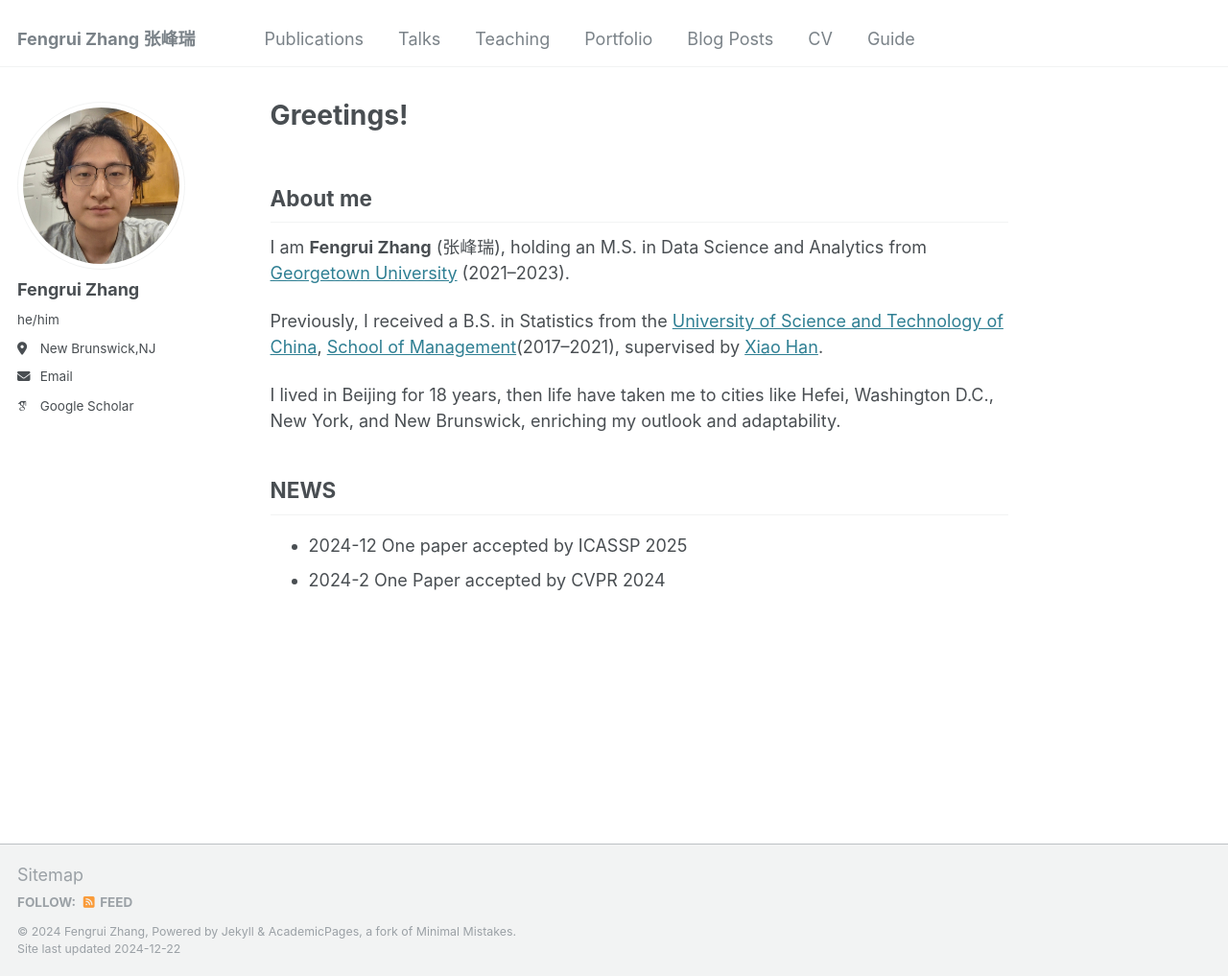
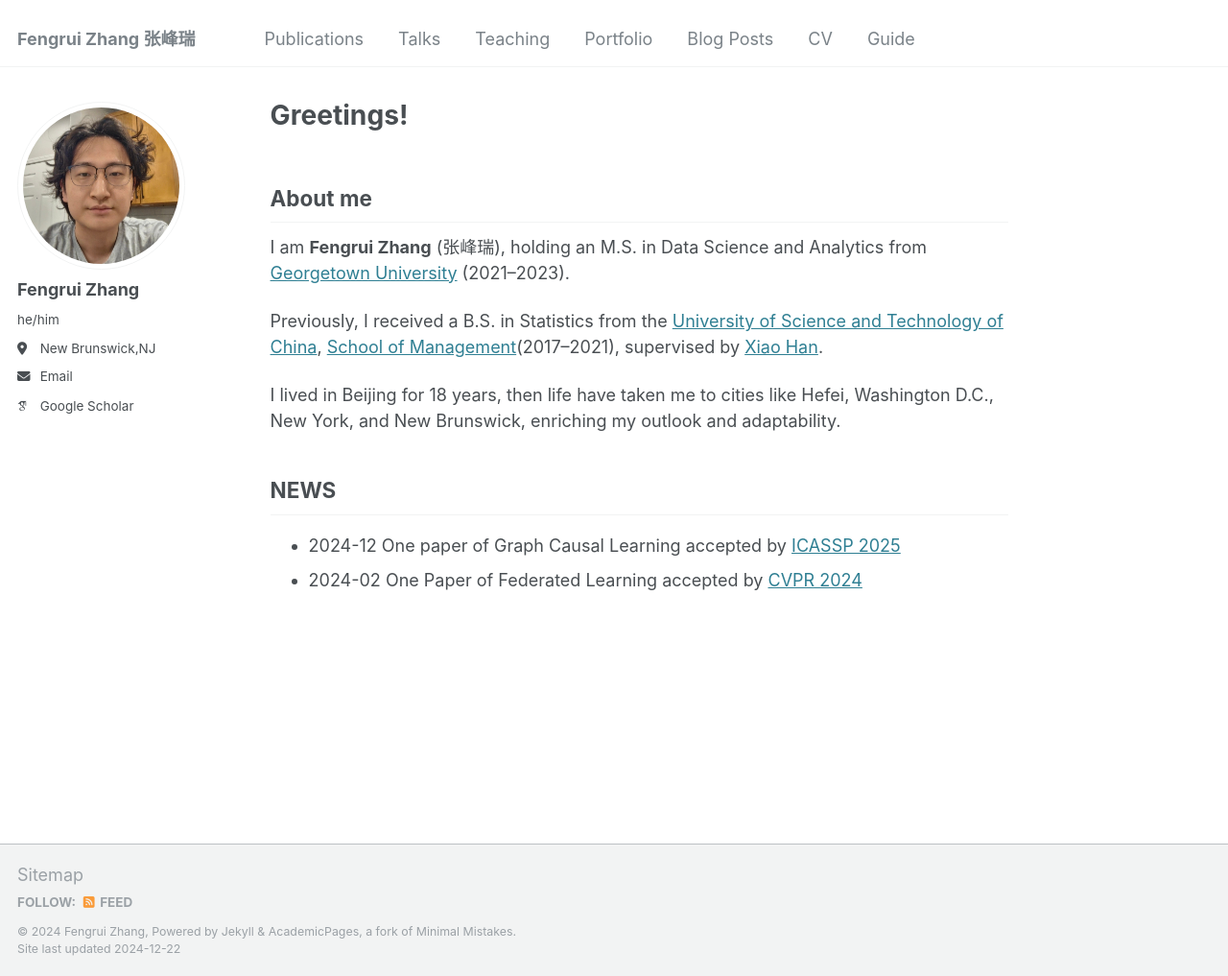
Before and after one commit to fengrui-z/fengrui-z.github.io, a Jekyll site: the page built from _pages/about.md, in a window 1280 px wide and 1017 px high. Shown: the whole window at 96% size. Built offline with Jekyll 4.4.1, drawn with Linux system fonts in a browser that asks for light colours; some web fonts are replaced; a file with an impossible date is left out.

Commit message:
updated news

```diff
--- a/_pages/about.md
+++ b/_pages/about.md
@@ -17,5 +17,5 @@ I lived in Beijing for 18 years, then life have taken me to cities like Hefei, W
 
 ## NEWS
 
-- 2024-12 One paper accepted by ICASSP 2025
-- 2024-2 One Paper accepted by CVPR 2024
+- 2024-12 One paper of Graph Causal Learning accepted by [ICASSP 2025](https://2025.ieeeicassp.org/)
+- 2024-02 One Paper of Federated Learning accepted by [CVPR 2024](https://ieeexplore.ieee.org/document/10656892/citations?tabFilter=papers#citations)
```
